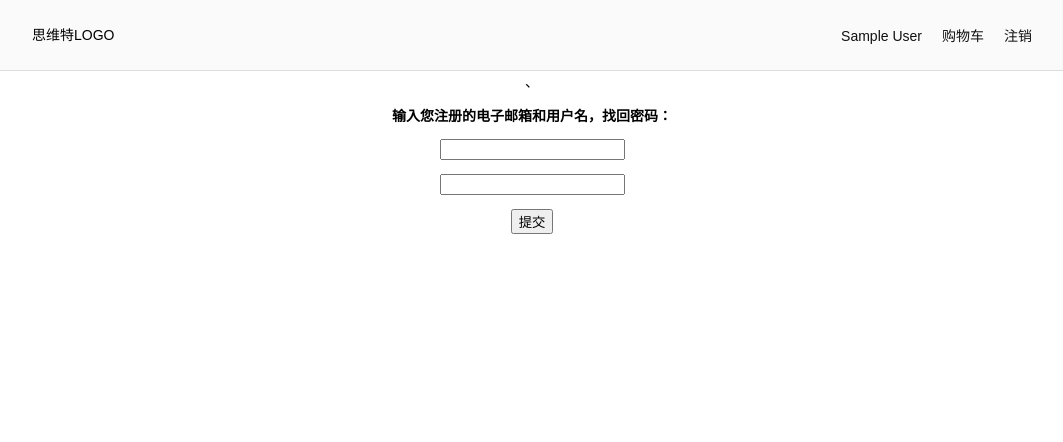
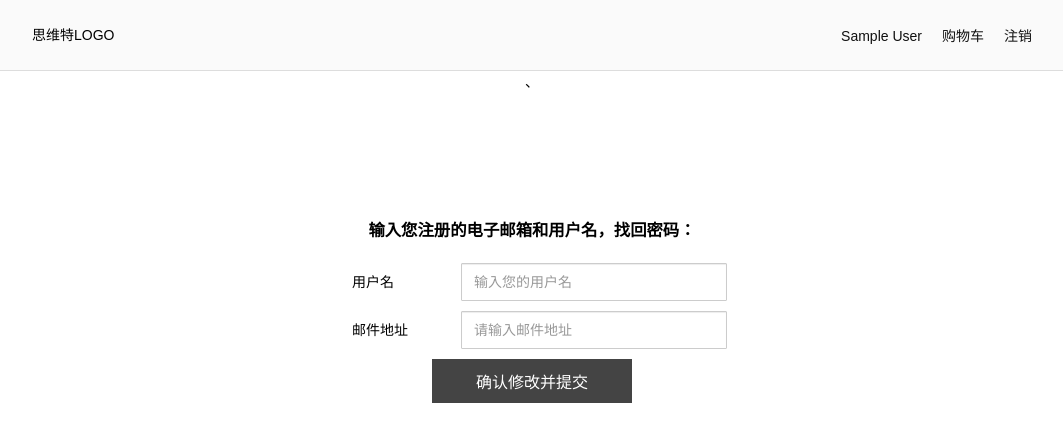
Before and after one commit to WunGCQ/swdwonproject, a PHP site: page /swdwonproject/getpwdurl.php in a window 1280 px wide. Shown: the top 442 px of the page, without its empty margins (108-1171 px from the left). Run offline with PHP 8.4, Linux system fonts and the light colour scheme; the visitor is signed in with stand-in values (Sample User, id 1); some libraries are stand-ins or nearby versions.

Commit message:
getpwdurl.php修改

```diff
--- a/getpwdurl.php
+++ b/getpwdurl.php
@@ -6,19 +6,135 @@
     <title>思维特在线商店——软件商店</title>
     <script src="js/jquery.min.js"></script>
     <script src="js/index.js"></script>
-    <link href="//netdna.bootstrapcdn.com/font-awesome/4.2.0/css/font-awesome.min.css" rel="stylesheet">
+    <!--<link href="//netdna.bootstrapcdn.com/font-awesome/4.2.0/css/font-awesome.min.css" rel="stylesheet">-->
     <link rel="stylesheet" type="text/css" href="css/header.css"/>
     <link rel="stylesheet" type="text/css" href="css/index.css"/>
     <link rel="stylesheet" type="text/css" href="css/footer.css"/>
     <link rel="stylesheet" type="text/css" href="css/model-window.css"/>
+    <style>
+        .form-group>*{
+            display: inline-block;
+            text-align: left;
+        }
+        .form-group label{
+            text-align: left;
+            width: 90px;
+            padding: 5px;
+            margin: 0px 10px;
+        }
+        .form-group{
+            text-align: center;
+            padding:5px;
+        }
+        .form-group a{
+            color: #31A5E7;
+        }
+        .form-group a:link{
+            color: #31A5E7;
+        }
+        .form-group a:visited{
+            color: #31A5E7;
+        }
+        .form-group a:hover{
+            color: #2B669A;
+        }
+        .form-group a:active{
+            color: #2B669A;
+        }
+        .form-control {
+            display: block;
+            /*width: 100%;*/
+            height: 30px;
+            padding: 3px 12px;
+            font-size: 14px;
+            line-height: 1.42857143;
+            color: #555;
+            background-color: #fff;
+            background-image: none;
+            border: 1px solid #ccc;
+            border-radius: 1px;
+            -webkit-box-shadow: inset 0 1px 1px rgba(0, 0, 0, .075);
+            box-shadow: inset 0 1px 1px rgba(0, 0, 0, .075);
+            -webkit-transition: border-color ease-in-out .15s, -webkit-box-shadow ease-in-out .15s;
+            -o-transition: border-color ease-in-out .15s, box-shadow ease-in-out .15s;
+            transition: border-color ease-in-out .15s, box-shadow ease-in-out .15s;
+        }
+        .form-control:focus {
+            /*border-color: #66afe9;*/
+            border-color: #999;
+            outline: 0;
+            /*-webkit-box-shadow: inset 0 1px 1px rgba(0,0,0,.075), 0 0 8px rgba(102, 175, 233, .6);*/
+            /*box-shadow: inset 0 1px 1px rgba(0,0,0,.075), 0 0 8px rgba(102, 175, 233, .6);*/
+            -webkit-box-shadow: inset 0 1px 1px rgba(0,0,0,.075), 0 0 6px rgba(0, 0, 0, .5);
+            box-shadow: inset 0 1px 1px rgba(0,0,0,.075), 0 0 6px rgba(0, 0, 0, .5);
+        }
+        .form-control::-moz-placeholder {
+            color: #999;
+            opacity: 1;
+        }
+        .form-control:-ms-input-placeholder {
+            color: #999;
+        }
+        .form-control::-webkit-input-placeholder {
+            color: #999;
+        }
+        .form-group>label, .form-group>input{
+            display: inline-block;
+        }
+        form .btn[value="submit"],.btn[value="add-address"],.btn[value="submit"]{
+            display: block;
+            text-align: center;
+            /*background-color: #31A5E7;*/
+            background-color: #444;
+            color: #fff;
+            width: 200px;
+            padding: 10px 30px;
+            margin: 0 auto;
+            font-size: 16px;
+            cursor: pointer;
+            border: none;
+            font-family: "微软雅黑","Microsoft Yahei",Arial,Helvetica,sans-serif,"宋体";
+        }
+        form .btn[value="submit"]:hover,.btn[value="add-address"]:hover,.btn[value="submit"]:hover{
+            background-color: #333;
+        }
+        #container{
+            margin-top: 100px;
+        }
+        input{
+            width: 240px;
+        }
+    </style>
+
 </head>
 <body>
     <?php include("header.php"); ?>、
-    <form action="resetchk.php" method="post">
-        <p><strong>输入您注册的电子邮箱和用户名，找回密码：</strong></p>
-        <p><input type="text" class="input" name="username" id="username"><span id="chkmsg"></span></p>
-        <p><input type="text" class="input" name="email" id="email"><span id="chkmsg"></span></p>
-        <p><button type="submit" class="btn" id="sub_btn" value="submit">提交</button></p>
-    </form>
+    <!--<form action="resetchk.php" method="post">-->
+        <!--<p><strong>输入您注册的电子邮箱和用户名，找回密码：</strong></p> -->
+        <!--<p><input type="text" class="input" name="username" id="username"><span id="chkmsg"></span></p>-->
+        <!--<p><input type="text" class="input" name="email" id="email"><span id="chkmsg"></span></p> -->
+        <!--<p><button type="submit" class="btn" id="sub_btn" value="submit">提交</button></p> -->
+    <!--</form>-->
+    <div id="container">
+        <h3>输入您注册的电子邮箱和用户名，找回密码：</h3>
+        <div id="change-password" class="hidden-wrap">
+            <form action="resetchk.php" method="post">
+
+
+                <div class="form-group">
+                    <label for="password-again">用户名</label>
+                    <input type="text" placeholder="输入您的用户名"  name="username"  class="form-control" required="required"/>
+                </div>
+                <div class="form-group">
+                    <label for="new-password">邮件地址</label>
+                    <input type="email" placeholder="请输入邮件地址" name="email" class="form-control" required="required"/>
+
+                </div>
+                <div class="form-group">
+                    <button class="btn" type="submit" value="submit" required="">确认修改并提交</button>
+                </div>
+            </form>
+        </div>
+    </div>
 
 </body>
```
